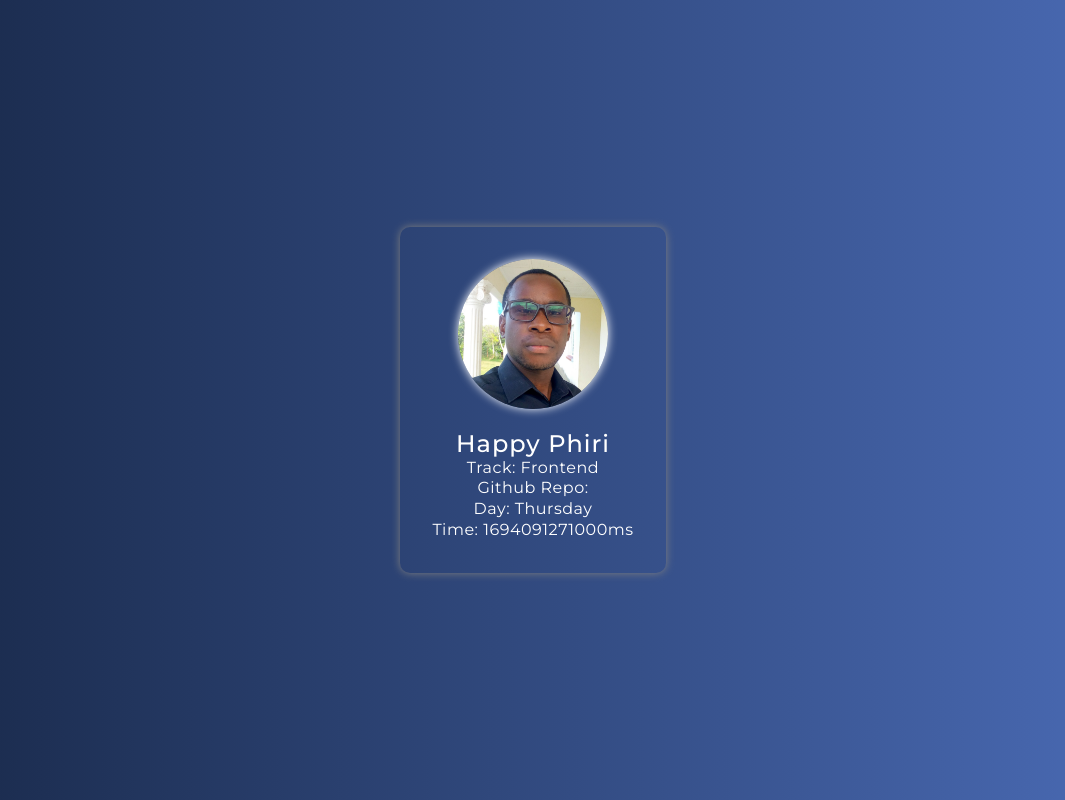
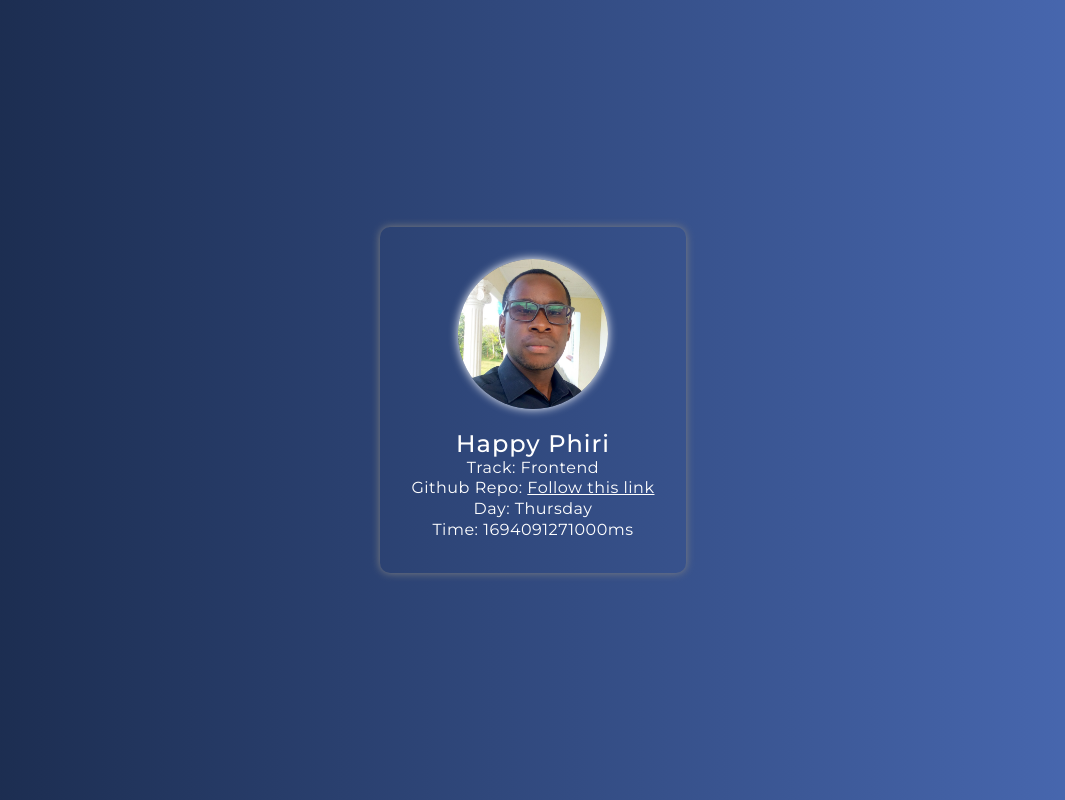
Before and after one commit to happy-phiri/stage-one-hp, a plain HTML site: page index.html in a window 1280 px wide. Shown: the whole page, without its empty margins (107-1172 px from the left). Drawn offline with Linux system fonts and the light colour scheme.

Commit message:
add github link

```diff
--- a/index.html
+++ b/index.html
@@ -19,7 +19,7 @@
             <img class="avatar data" src="/avatar2.jpg" alt="Happy Phiri" data-testid="slackDisplayImage">
             <h1 class="name data" data-testid="slackUserName">Happy Phiri</h1>
             <p class="track data" data-testid="myTrack">Track: Frontend</p>
-            <p data-testid="githubURL" class="data" id="github">Github Repo: </p>
+            <p data-testid="githubURL" class="data" id="github">Github Repo: <a href="https://github.com/happy-phiri/stage-one-hp">Follow this link</a></p>
         </header>
         <section class="details data">
             <p data-testid="currentDayOfTheWeek" class="data" id="day"></p>
--- a/styles.css
+++ b/styles.css
@@ -56,6 +56,10 @@ main p {
     line-height: 1.3;
 }
 
+p a {
+    color: #fff;
+}
+
 h1:hover,
 p:hover,
 .avatar:hover {
@@ -66,6 +70,10 @@ p:hover {
     font-weight: 500;
 }
 
+p a:hover {
+    color: #fff999;
+}
+
 h1:hover {
     font-weight: 600;
 }
```
